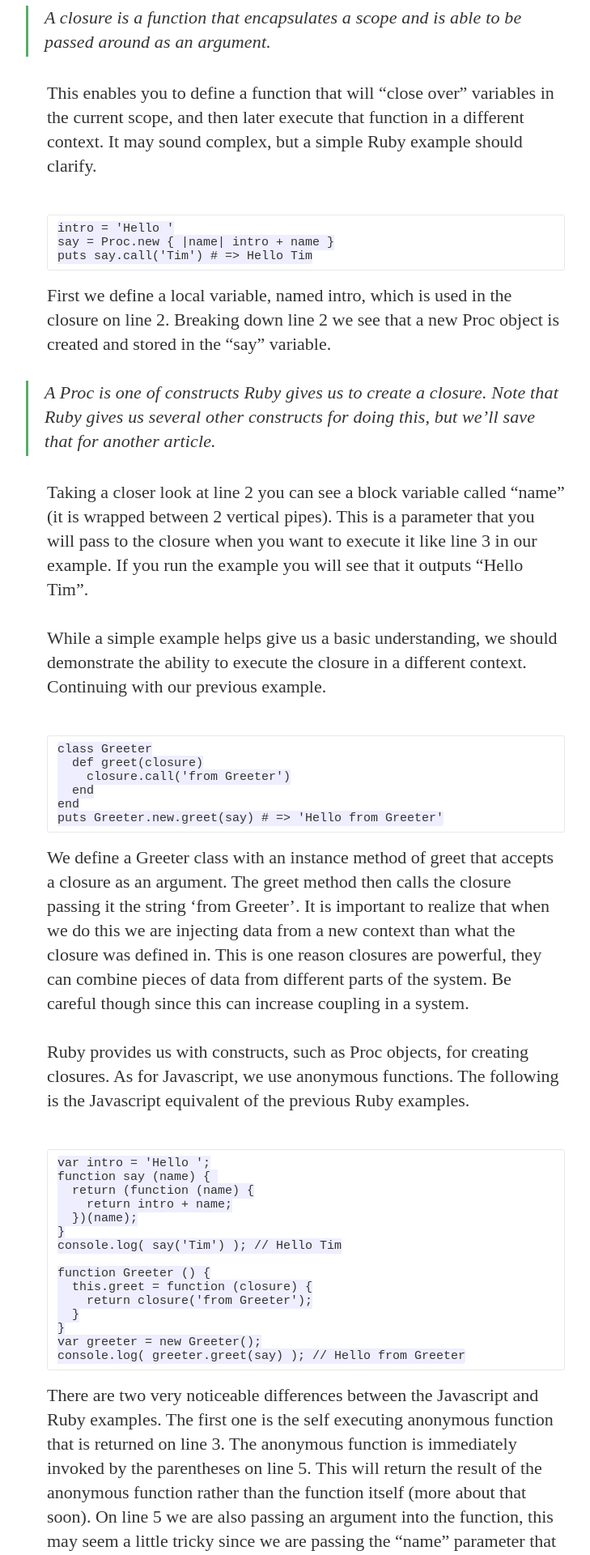
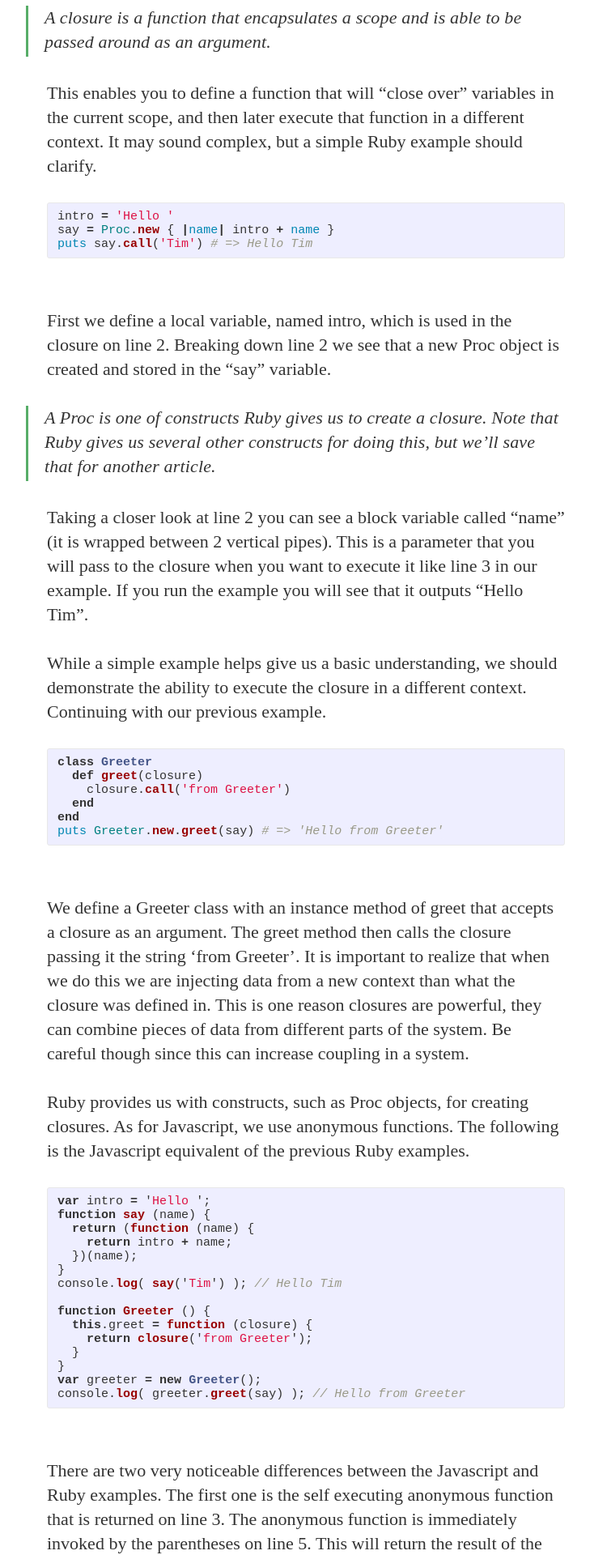
Before and after one commit to joebutler2/joebutler2.github.io, a Jekyll site: the page built from _posts/2011-03-19-what-is-a-closure.md, in a window 1280 px wide. Shown: the part 396-2316 px from the top of the page at 81% size, without its empty margins (262-991 px from the left). Built offline with Jekyll 4.4.1, drawn with Linux system fonts in a browser that asks for light colours; nearby versions of some CDN libraries; some web fonts are replaced; some of the changed text lies outside the part shown.

Commit message:
Add syntax highlighting to the "What is a closure?" post.

```diff
--- a/_posts/2011-03-19-what-is-a-closure.md
+++ b/_posts/2011-03-19-what-is-a-closure.md
@@ -12,9 +12,11 @@ You can see closures in different web programming languages such as Ruby, Javasc
 
 This enables you to define a function that will "close over" variables in the current scope, and then later execute that function in a different context. It may sound complex, but a simple Ruby example should clarify.
 
-    intro = 'Hello '
-    say = Proc.new { |name| intro + name }
-    puts say.call('Tim') # => Hello Tim
+{% highlight ruby %}
+intro = 'Hello '
+say = Proc.new { |name| intro + name }
+puts say.call('Tim') # => Hello Tim
+{% endhighlight %}
 
 First we define a local variable, named intro, which is used in the closure on line 2. Breaking down line 2 we see that a new Proc object is created and stored in the "say" variable.
 
@@ -24,44 +26,48 @@ Taking a closer look at line 2 you can see a block variable called "name" (it is
 
 While a simple example helps give us a basic understanding, we should demonstrate the ability to execute the closure in a different context. Continuing with our previous example.
 
-    class Greeter
-      def greet(closure)
-        closure.call('from Greeter')
-      end
-    end
-    puts Greeter.new.greet(say) # => 'Hello from Greeter'
+{% highlight ruby %}
+class Greeter
+  def greet(closure)
+    closure.call('from Greeter')
+  end
+end
+puts Greeter.new.greet(say) # => 'Hello from Greeter'
+{% endhighlight %}
 
 We define a Greeter class with an instance method of greet that accepts a closure as an argument. The greet method then calls the closure passing it the string 'from Greeter'. It is important to realize that when we do this we are injecting data from a new context than what the closure was defined in. This is one reason closures are powerful, they can combine pieces of data from different parts of the system. Be careful though since this can increase coupling in a system.
 
 Ruby provides us with constructs, such as Proc objects, for creating closures. As for Javascript, we use anonymous functions. The following is the Javascript equivalent of the previous Ruby examples.
 
-    var intro = 'Hello ';
-    function say (name) {
-      return (function (name) {
-        return intro + name;
-      })(name);
-    }
-    console.log( say('Tim') ); // Hello Tim
+{% highlight javascript %}
+var intro = 'Hello ';
+function say (name) {
+  return (function (name) {
+    return intro + name;
+  })(name);
+}
+console.log( say('Tim') ); // Hello Tim
 
-    function Greeter () {
-      this.greet = function (closure) {
-        return closure('from Greeter');
-      }
-    }
-    var greeter = new Greeter();
-    console.log( greeter.greet(say) ); // Hello from Greeter
+function Greeter () {
+  this.greet = function (closure) {
+    return closure('from Greeter');
+  }
+}
+var greeter = new Greeter();
+console.log( greeter.greet(say) ); // Hello from Greeter
+{% endhighlight %}
 
 There are two very noticeable differences between the Javascript and Ruby examples. The first one is the self executing anonymous function that is returned on line 3. The anonymous function is immediately invoked by the parentheses on line 5. This will return the result of the anonymous function rather than the function itself (more about that soon). On line 5 we are also passing an argument into the function, this may seem a little tricky since we are passing the "name" parameter that was passed into the say function.
 
-<a name="js-function-call"></a>
-
 The other big difference between Javascript and Ruby is how functions are called. In Ruby we can omit the parentheses on a function call and it will still be executed. Javascript, on the other hand, will return the function itself if it is called without parentheses. To quickly demonstrate.
 
-    function sayHello () {
-      return 'Hello';
-    }
-    console.log( sayHello ); // function definition
-    console.log( sayHello() ); // Hello
+{% highlight javascript %}
+function sayHello () {
+  return 'Hello';
+}
+console.log( sayHello ); // function definition
+console.log( sayHello() ); // Hello
+{% endhighlight %}
 
 This idiosyncrasy is the reason why we made the returned function self-invoking, so that we didn't have to execute it on a separate line just get the closure. Hopefully this gives you a good sense of what closures are, now let's see how they're used in practice.
 
@@ -95,43 +104,45 @@ While this demonstrates a closure used in an API we'll get a better understandin
 
 Javascript is a Prototype based language and has a different approach to objects than in a more traditional object-oriented language. One of these "missing" features is access modifiers for declaring members of an object as private or public. In Javascript everything is public which means the language doesn't have a way to enforce information hiding. Perfect opportunity for closures to work around this inherent "weakness".
 
-    var Person = (function () {
-      // Private vars
-      var name,
-          age = 20,
-          ssn;
+{% highlight javascript %}
+var Person = (function () {
+  // Private vars
+  var name,
+      age = 20,
+      ssn;
 
-      // Private methods
-      function createSSN () {
-        var uniq = (new Date()).getTime();
-        uniq = uniq.toString();
-        ssn = uniq.substr(uniq.length - 11, uniq.length - 1);
-        ssn = Number(ssn);
-      }
-      createSSN();
+  // Private methods
+  function createSSN () {
+    var uniq = (new Date()).getTime();
+    uniq = uniq.toString();
+    ssn = uniq.substr(uniq.length - 11, uniq.length - 1);
+    ssn = Number(ssn);
+  }
+  createSSN();
 
-      // Public methods
-      return function () {
-        this.getName = function () {
-          return name;
-        }
-        this.setName = function (newName) {
-          name = newName;
-        }
-        this.getAge = function () {
-          return age;
-        }
-        this.getSSN = function () {
-          return ssn;
-        }
-      }
-    })();
+  // Public methods
+  return function () {
+    this.getName = function () {
+      return name;
+    }
+    this.setName = function (newName) {
+      name = newName;
+    }
+    this.getAge = function () {
+      return age;
+    }
+    this.getSSN = function () {
+      return ssn;
+    }
+  }
+})();
 
-    var john = new Person();
-    john.setName('john');
-    console.log(john.getName()); // john
-    console.log(john.getAge()); // 20
-    console.log(john.getSSN()); // unique 10 digit number
+var john = new Person();
+john.setName('john');
+console.log(john.getName()); // john
+console.log(john.getAge()); // 20
+console.log(john.getSSN()); // unique 10 digit number
+{% endhighlight %}
 
 Nothing exactly new here, it is just a creative use of the techniques we've already looked at. We set the Person variable to a anonymous self-invoking function. Inside of this function we have our private member declarations, this includes variables and a createSSN method. Once the Person object is created these members fall out of scope and are only accessible through the closure. Now we get to the meat of the module pattern, the closure itself. It turns out the anonymous function that is assigned to Person actually returns a function, this is a closure just as we've seen before. Since this is a closure it encapsulates the lexical scope and can be returned, effectively giving us private variables and methods.
 
@@ -139,38 +150,44 @@ Nothing exactly new here, it is just a creative use of the techniques we've alre
 
 Another great aspect of closures is that we can define some behavior and then execute it at a later time when needed. This commonly seen in Ruby and Javascript, sometimes in the form of callbacks. The popular testing library RSpec provides a before method for sharing data between examples.
 
-    describe Cli do
-      before :each do
-        @output = double('output').stub(:puts)
-      end
+{% highlight ruby %}
+describe Cli do
+  before :each do
+    @output = double('output').stub(:puts)
+  end
 
-      it "sends a welcome message" do
-        @output.should_receive(:puts).with('Welcome User.')
-      end
-      it "prompts for first command" do
-        @output.should_receive(:puts).with('Enter command:')
-      end
-    end
+  it "sends a welcome message" do
+    @output.should_receive(:puts).with('Welcome User.')
+  end
+  it "prompts for first command" do
+    @output.should_receive(:puts).with('Enter command:')
+  end
+end
+{% endhighlight %}
 
 Even if you're unfamiliar with RSpec and BDD you should be able to get something out of this example. The first line opens up the ExampleGroup, or TestCase in TDD terms. Then you see the before method, it takes a block and runs it before each of the following examples. In this case it is going to set up a dummy data object and assign it to the @output instance variable. The next two method calls then use the @output variable in their assertions. This use of closures can made your code more DRY and easier to understand.
 
 Another cool example of deferred execution is implemented directly in the Ruby core, at_exit. This method takes a block and calls it once the program completes or throws an error.
 
-    at_exit { puts 'Goodbye' }
+{% highlight ruby %}
+at_exit { puts 'Goodbye' }
+{% endhighlight %}
 
 Running that command will simply display "Goodbye", but this humble method can be quite useful. It can ensure certain resources are cleaned up before exiting. Or you can use it to write logs files. Even something as simple as a salutation to the user in a command line interface.
 
 Not only is deferred execution common in Ruby but also Javascript. You usually see them in the form of callbacks (a function that is called in response to an event). Since Javascript is designed for the purpose of handling user interactions, finding an example is trivial. So we'll try to make this interesting by defining a callback in a loop.
 
-    var data = ['item 1', 'item 2', 'item 3'];
-    for (var i = 0; i < data.length; i++) {
-      var logElement = (function(item) {
-        return function() {
-            console.log(item);
-        }
-      })(data[i]);
-      setTimeout(logElement, 700 * i);
-    };
+{% highlight javascript %}
+var data = ['item 1', 'item 2', 'item 3'];
+for (var i = 0; i < data.length; i++) {
+  var logElement = (function(item) {
+    return function() {
+        console.log(item);
+    }
+  })(data[i]);
+  setTimeout(logElement, 700 * i);
+};
+{% endhighlight %}
 
 In this situation we're only storing the closure in a variable to increase readability. It would work fine if we passed the self-invoking anonymous function directly as the first argument to setTimeout. Since data[i] only exists inside of the loop we have to pass it into the outer function so it will be stored inside of the closure. Once the time limit is hit it will then call our closure, printing the data value to the console.
 
--- a/css/main.sass
+++ b/css/main.sass
@@ -623,5 +623,8 @@ pre
     padding-right: 0
     padding-left: 0
 
-.gist
+.gist, .highlight, code
   margin-bottom: 32px
+
+pre
+  margin: 0 0 32px 0
```
Also changed, not shown: other parts of _posts/2011-03-19-what-is-a-closure.md (+5 -4 lines).
